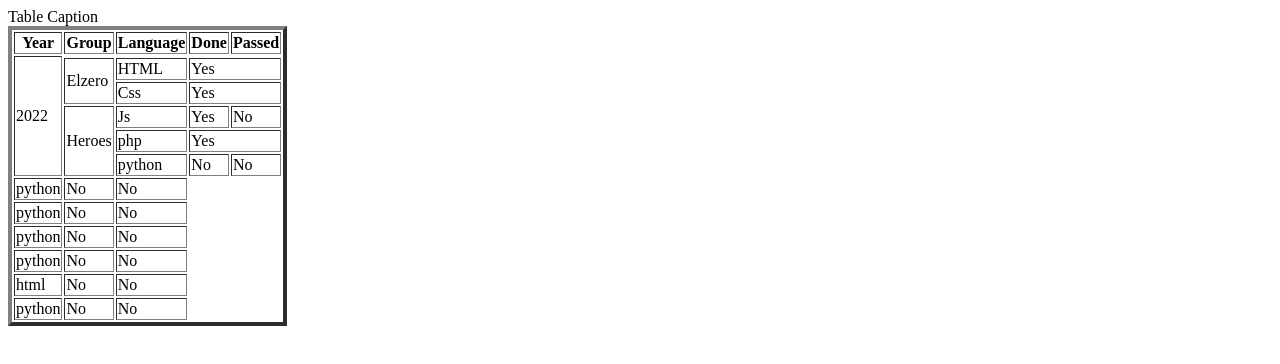
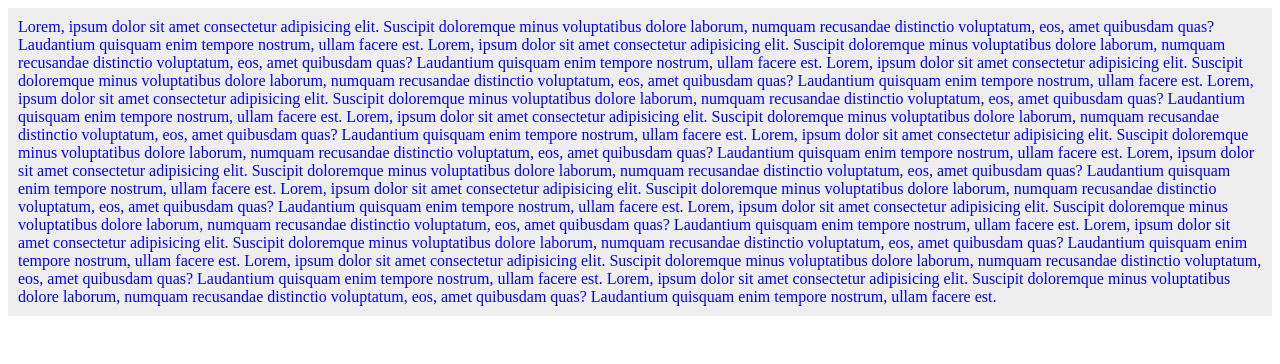
Before and after one commit to eslamsshaban308/One_Html, a plain HTML site: page index.html in a window 1280 px wide. Drawn offline with Linux system fonts and the light colour scheme.

Commit message:
new updates

```diff
--- /dev/null
+++ b/Css/master.css
@@ -0,0 +1,6 @@
+div {
+  background-color: #eee;
+  padding: 10px;
+  color: blue;
+  overflow: auto;
+}
--- a/index.html
+++ b/index.html
@@ -2,81 +2,53 @@
 <html lang="en">
   <head>
     <meta charset="UTF-8" />
-    <meta name="description" content="this is new website" />
-    <title>Netflix</title>
+    <meta name="description" content="this is my web" />
+    <title>Css</title>
+    <link rel="stylesheet" href="../One_Html/Css/master.css " />
   </head>
   <body>
-    <caption>
-      Table Caption
-    </caption>
-    <table border="4">
-      <thead>
-        <tr>
-          <th>Year</th>
-          <th>Group</th>
-          <th>Language</th>
-          <th>Done</th>
-          <th>Passed</th>
-        </tr>
-
-        <tr>
-          <td rowspan="6">2022</td>
-        </tr>
-        <tr>
-          <td rowspan="2">Elzero</td>
-          <td>HTML</td>
-          <td colspan="2">Yes</td>
-        </tr>
-        <tr>
-          <td>Css</td>
-          <td colspan="2">Yes</td>
-        </tr>
-        <tr>
-          <td rowspan="3">Heroes</td>
-          <td>Js</td>
-          <td>Yes</td>
-          <td>No</td>
-        </tr>
-        <tr>
-          <td>php</td>
-          <td colspan="2">Yes</td>
-        </tr>
-        <tr>
-          <td>python</td>
-          <td>No</td>
-          <td>No</td>
-        </tr>
-        <tr>
-          <td>python</td>
-          <td>No</td>
-          <td>No</td>
-        </tr>
-        <tr>
-          <td>python</td>
-          <td>No</td>
-          <td>No</td>
-        </tr>
-        <tr>
-          <td>python</td>
-          <td>No</td>
-          <td>No</td>
-        </tr>
-        <tr>
-          <td>python</td>
-          <td>No</td>
-          <td>No</td>
-        </tr>
-        <tr>
-          <td>html</td>
-          <td>No</td>
-          <td>No</td>
-        </tr>
-        <tr>
-          <td>python</td>
-          <td>No</td>
-          <td>No</td>
-        </tr>
-      </thead>
-    </table>
+    <div>
+      Lorem, ipsum dolor sit amet consectetur adipisicing elit. Suscipit
+      doloremque minus voluptatibus dolore laborum, numquam recusandae
+      distinctio voluptatum, eos, amet quibusdam quas? Laudantium quisquam enim
+      tempore nostrum, ullam facere est. Lorem, ipsum dolor sit amet consectetur
+      adipisicing elit. Suscipit doloremque minus voluptatibus dolore laborum,
+      numquam recusandae distinctio voluptatum, eos, amet quibusdam quas?
+      Laudantium quisquam enim tempore nostrum, ullam facere est. Lorem, ipsum
+      dolor sit amet consectetur adipisicing elit. Suscipit doloremque minus
+      voluptatibus dolore laborum, numquam recusandae distinctio voluptatum,
+      eos, amet quibusdam quas? Laudantium quisquam enim tempore nostrum, ullam
+      facere est. Lorem, ipsum dolor sit amet consectetur adipisicing elit.
+      Suscipit doloremque minus voluptatibus dolore laborum, numquam recusandae
+      distinctio voluptatum, eos, amet quibusdam quas? Laudantium quisquam enim
+      tempore nostrum, ullam facere est. Lorem, ipsum dolor sit amet consectetur
+      adipisicing elit. Suscipit doloremque minus voluptatibus dolore laborum,
+      numquam recusandae distinctio voluptatum, eos, amet quibusdam quas?
+      Laudantium quisquam enim tempore nostrum, ullam facere est. Lorem, ipsum
+      dolor sit amet consectetur adipisicing elit. Suscipit doloremque minus
+      voluptatibus dolore laborum, numquam recusandae distinctio voluptatum,
+      eos, amet quibusdam quas? Laudantium quisquam enim tempore nostrum, ullam
+      facere est. Lorem, ipsum dolor sit amet consectetur adipisicing elit.
+      Suscipit doloremque minus voluptatibus dolore laborum, numquam recusandae
+      distinctio voluptatum, eos, amet quibusdam quas? Laudantium quisquam enim
+      tempore nostrum, ullam facere est. Lorem, ipsum dolor sit amet consectetur
+      adipisicing elit. Suscipit doloremque minus voluptatibus dolore laborum,
+      numquam recusandae distinctio voluptatum, eos, amet quibusdam quas?
+      Laudantium quisquam enim tempore nostrum, ullam facere est. Lorem, ipsum
+      dolor sit amet consectetur adipisicing elit. Suscipit doloremque minus
+      voluptatibus dolore laborum, numquam recusandae distinctio voluptatum,
+      eos, amet quibusdam quas? Laudantium quisquam enim tempore nostrum, ullam
+      facere est. Lorem, ipsum dolor sit amet consectetur adipisicing elit.
+      Suscipit doloremque minus voluptatibus dolore laborum, numquam recusandae
+      distinctio voluptatum, eos, amet quibusdam quas? Laudantium quisquam enim
+      tempore nostrum, ullam facere est. Lorem, ipsum dolor sit amet consectetur
+      adipisicing elit. Suscipit doloremque minus voluptatibus dolore laborum,
+      numquam recusandae distinctio voluptatum, eos, amet quibusdam quas?
+      Laudantium quisquam enim tempore nostrum, ullam facere est. Lorem, ipsum
+      dolor sit amet consectetur adipisicing elit. Suscipit doloremque minus
+      voluptatibus dolore laborum, numquam recusandae distinctio voluptatum,
+      eos, amet quibusdam quas? Laudantium quisquam enim tempore nostrum, ullam
+      facere est.
+    </div>
   </body>
 </html>
```
Also changed, not shown: imgs/F3.jpg (deleted), imgs/css-assignment-5-8.png (added), imgs/shopping.webp (added), 1 other file.
